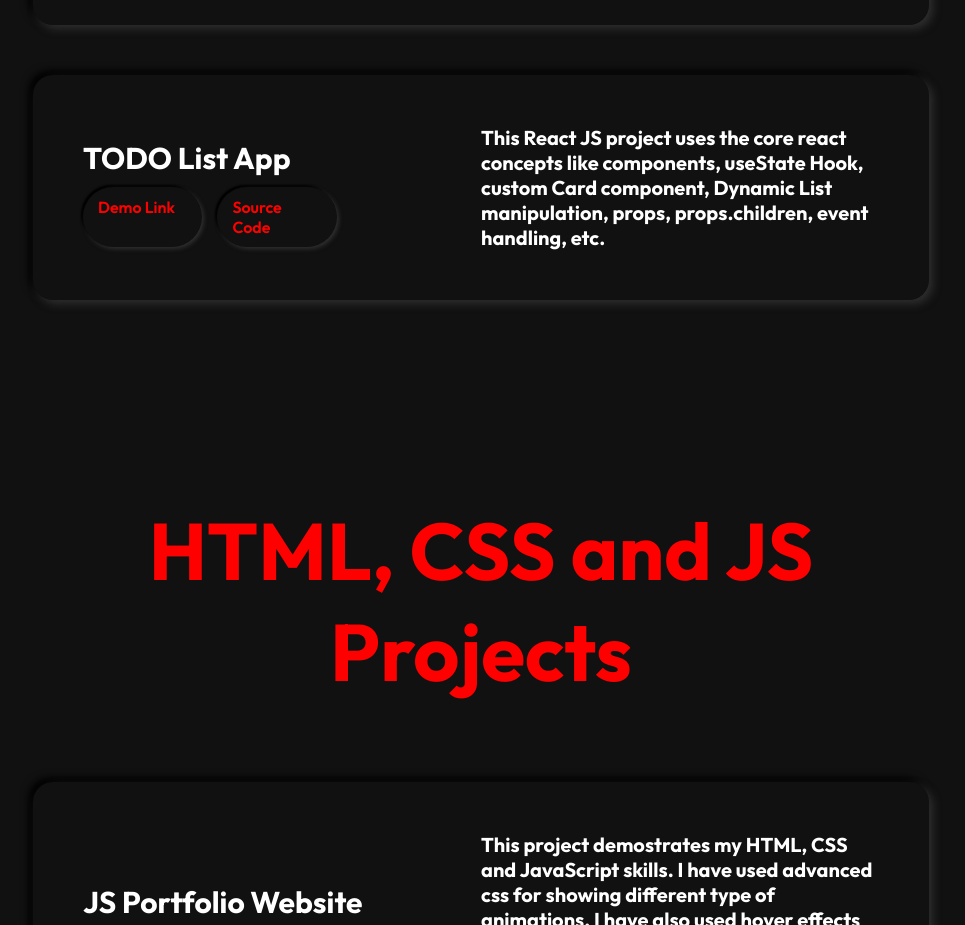
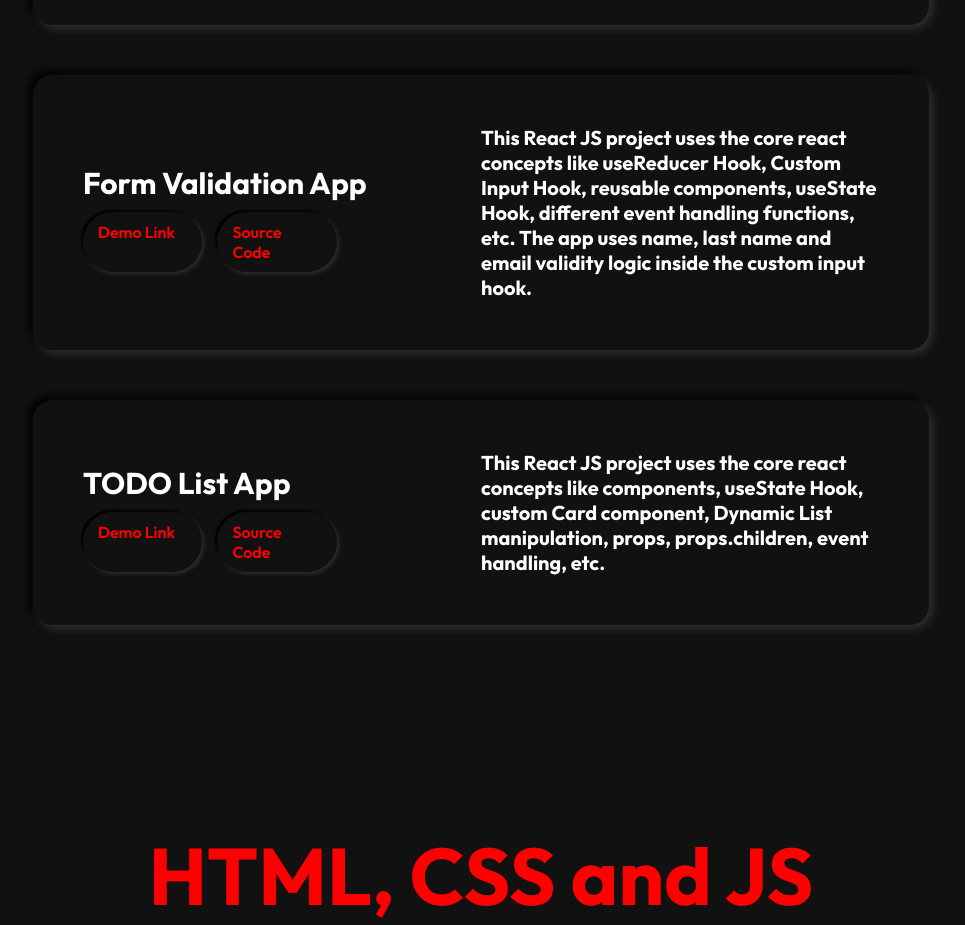
Before and after one commit to ambervector/react-portfolio, a React (Create React App) app: page /projects in a window 1280 px wide. Shown: the part 1840-2765 px from the top of the page, without its empty margins (159-1124 px from the left). Built offline with nearby package versions, Linux system fonts and the light colour scheme.

Commit message:
added react complex form app

```diff
--- a/src/components/ReactProjects.jsx
+++ b/src/components/ReactProjects.jsx
@@ -31,6 +31,15 @@ const reactProjects = [
 
   {
     id: 4,
+    title: "Form Validation App",
+    project_link: "react-complex-form.web.app",
+    github_link: "https://github.com/ambervector/react-complex-form-validation",
+    description:
+      "This React JS project uses the core react concepts like useReducer Hook, Custom Input Hook, reusable components, useState Hook, different event handling functions, etc. The app uses name, last name and email validity logic inside the custom input hook.",
+  },
+
+  {
+    id: 5,
     title: "TODO List App",
     project_link: "https://reactjs-todo-project-app.netlify.app/",
     github_link: "https://github.com/ambervector/react-todo-app",
```
